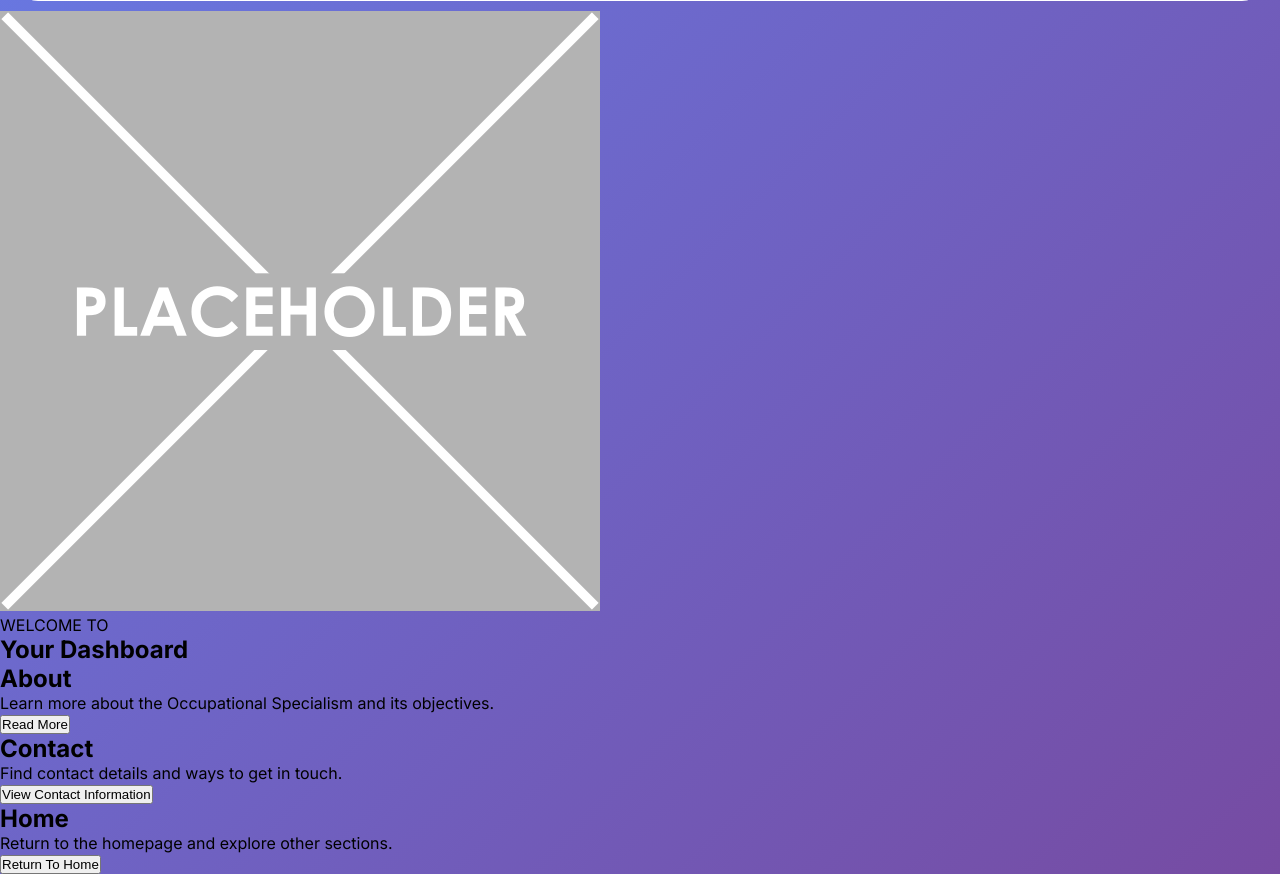
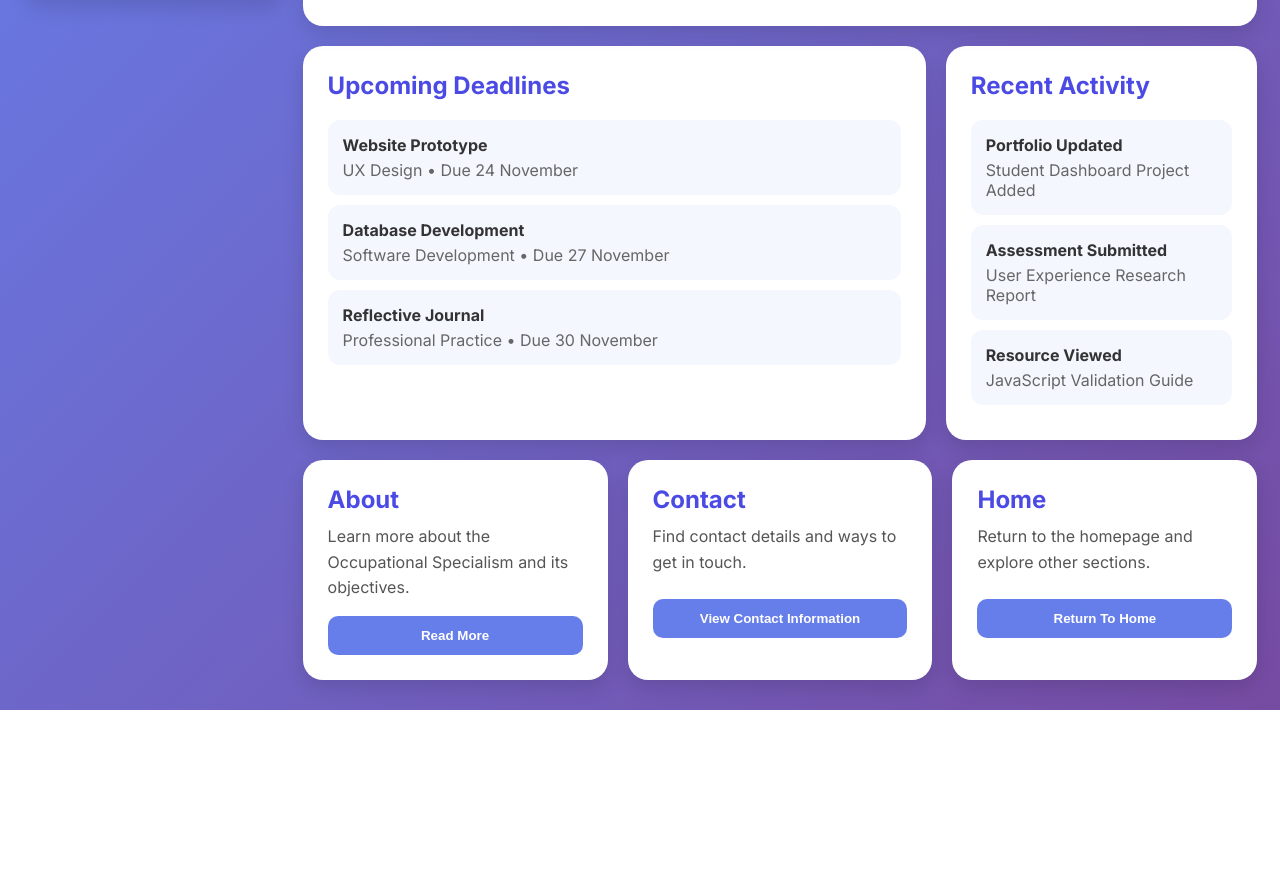
Before and after one commit to Nyxsteria/occupational-specialism, a PHP site: page /profile.html in a window 1280 px wide. Shown: the part 359-1233 px from the top of the page. After the commit the page ends 1069 px from the top, so only its background shows below. Run offline with PHP 8.4, Linux system fonts and the light colour scheme.

Commit message:
content update

```diff
--- a/css/profile-page.css
+++ b/css/profile-page.css
@@ -1,80 +1,345 @@
 @import url('https://fonts.googleapis.com/css2?family=Inter:wght@400;500;600;700&display=swap');
 
-* {
-    margin: 0;
-    padding: 0;
-    box-sizing: border-box;
-    -border: 1px solid black;
+*{
+    margin:0;
+    padding:0;
+    box-sizing:border-box;
 }
 
-body {
-    min-height: 100vh;
-    font-family: 'Inter', sans-serif;
+body{
+    min-height:100vh;
+    font-family:'Inter',sans-serif;
 
-    background: linear-gradient(
+    background:linear-gradient(
         135deg,
         #667eea 0%,
         #764ba2 100%
     );
+
+    padding:10px;
 }
 
+/* ---------------- HEADER ---------------- */
 
 .header-container{
-    width: 98%;
-    margin: 10px auto;
-    padding: 5px 25px;
+    width:98%;
+    margin:0 auto 20px auto;
+    padding:15px 25px;
 
-    display: flex;
-    justify-content: space-between;
-    align-items: center;
+    display:flex;
+    justify-content:space-between;
+    align-items:center;
 
-    background: white;
-    border-radius: 25px;
-    position: sticky;
-    top: 15px;
-    z-index: 1000;
+    background:white;
+    border-radius:20px;
+
+    box-shadow:0 8px 20px rgba(0,0,0,.12);
+
+    position:sticky;
+    top:10px;
+    z-index:1000;
 }
 
-.site-title{
-    flex: 1;
+.site-title h1{
+    color:#3f4ee6;
+    font-size:2rem;
+}
+
+#username{
+    color:#252525;
 }
 
 nav{
-    margin-left: auto;
+    margin-left:auto;
 }
 
 .navigator-menu{
-    display: flex;
-    flex-direction: row;
-    justify-content: flex-end;
-    align-items: center;
-    gap: 25px;
-    width: 30px;
-    list-style: none;
+    display:flex;
+    list-style:none;
+    gap:12px;
+
+    align-items:center;
 }
 
-.navigator-menu a, li{
-    border: none;
+.nav-button{
+    border:none;
+    background:#667eea;
+    color:white;
 
-    background: #667eea;
-    color: white;
+    font-weight:600;
 
-    padding: 8px 10px;
+    padding:12px 22px;
 
-    border-radius: 10px;
+    border-radius:10px;
 
-    cursor: pointer;
+    cursor:pointer;
 
-    font-family: inherit;
-    font-weight: 600;
-
-    transition: .3s;
+    transition:all .3s ease;
 }
 
+.nav-button:hover{
+    background:#4d63f7;
+    transform:translateY(-2px);
+}
 
-.navigator-menu li{
-    display: block;
+/* ---------------- MAIN ---------------- */
+
+.main-content{
+    width:98%;
+    margin:auto;
+
+    display:grid;
+    grid-template-columns:260px 1fr;
+    gap:20px;
 }
-.navigator-menu a:hover{
-    background: #5568e6;
+
+/* ---------------- LEFT COLUMN ---------------- */
+
+.left-column{
+    display:flex;
+    flex-direction:column;
 }
+
+.placeholder-img{
+    width:100%;
+
+    border-radius:20px;
+
+    background:white;
+
+    object-fit:cover;
+
+    box-shadow:0 8px 20px rgba(0,0,0,.12);
+}
+
+/* ---------------- RIGHT COLUMN ---------------- */
+
+.right-column{
+    display:flex;
+    flex-direction:column;
+    gap:20px;
+}
+
+/* ---------------- DASHBOARD ---------------- */
+
+.dashboard{
+    background:white;
+
+    border-radius:20px;
+
+    padding:30px;
+
+    min-height:250px;
+
+    box-shadow:0 8px 20px rgba(0,0,0,.12);
+
+    position:relative;
+}
+
+.subtitle{
+    color:#6f6f6f;
+    font-size:.9rem;
+    font-weight:500;
+
+    margin-bottom:10px;
+
+    letter-spacing:1px;
+}
+
+.dashboard h1{
+    color:#4b4ae4;
+    font-size:2.4rem;
+
+    margin-bottom:15px;
+}
+
+.body-container{
+    margin-top:25px;
+
+    display:grid;
+    grid-template-columns:repeat(4,1fr);
+    gap:15px;
+}
+
+.quick-stat{
+    background:#f5f7ff;
+    border-radius:15px;
+
+    padding:20px;
+}
+
+.quick-stat h3{
+    color:#4b4ae4;
+    margin-bottom:10px;
+}
+
+.quick-stat p{
+    color:#555;
+}
+
+/* ---------------- CARD SECTION ---------------- */
+
+.card-container{
+    display:grid;
+    grid-template-columns:repeat(3,1fr);
+    gap:20px;
+}
+
+.card{
+    background:white;
+
+    border-radius:20px;
+
+    padding:25px;
+
+    box-shadow:0 8px 20px rgba(0,0,0,.12);
+
+    transition:.3s ease;
+}
+
+.card:hover{
+    transform:translateY(-6px);
+}
+
+.card h2{
+    color:#4b4ae4;
+    margin-bottom:10px;
+}
+
+.card p{
+    color:#555;
+    line-height:1.6;
+    min-height:60px;
+}
+
+.card button{
+    width:100%;
+
+    margin-top:15px;
+
+    border:none;
+
+    background:#667eea;
+    color:white;
+
+    border-radius:10px;
+
+    padding:12px;
+
+    font-weight:600;
+
+    cursor:pointer;
+
+    transition:.3s;
+}
+
+.card button:hover{
+    background:#5064f4;
+}
+
+/* ---------------- EXTRA DASHBOARD SECTIONS ---------------- */
+
+.info-grid{
+    display:grid;
+    grid-template-columns:2fr 1fr;
+    gap:20px;
+}
+
+.deadlines,
+.activity{
+    background:white;
+
+    border-radius:20px;
+
+    padding:25px;
+
+    box-shadow:0 8px 20px rgba(0,0,0,.12);
+}
+
+.deadlines h2,
+.activity h2{
+    color:#4b4ae4;
+    margin-bottom:20px;
+}
+
+.deadline-item,
+.activity-item{
+    padding:15px;
+
+    margin-bottom:10px;
+
+    border-radius:12px;
+
+    background:#f5f7ff;
+}
+
+.deadline-item h4,
+.activity-item h4{
+    color:#333;
+    margin-bottom:5px;
+}
+
+.deadline-item p,
+.activity-item p{
+    color:#666;
+}
+
+/* ---------------- FOOTER ---------------- */
+
+footer{
+    width:98%;
+    margin:20px auto;
+
+    text-align:center;
+
+    color:white;
+}
+
+/* ---------------- RESPONSIVE ---------------- */
+
+@media(max-width:1200px){
+
+    .card-container{
+        grid-template-columns:1fr;
+    }
+
+    .body-container{
+        grid-template-columns:repeat(2,1fr);
+    }
+
+    .info-grid{
+        grid-template-columns:1fr;
+    }
+}
+
+@media(max-width:900px){
+
+    .main-content{
+        grid-template-columns:1fr;
+    }
+
+    .header-container{
+        flex-direction:column;
+        gap:15px;
+    }
+
+    .navigator-menu{
+        flex-wrap:wrap;
+        justify-content:center;
+    }
+}
+
+@media(max-width:600px){
+
+    .body-container{
+        grid-template-columns:1fr;
+    }
+
+    .site-title h1{
+        font-size:1.5rem;
+    }
+
+    .dashboard h1{
+        font-size:1.8rem;
+    }
+}
--- a/profile.html
+++ b/profile.html
@@ -4,7 +4,7 @@
 <head>
     <meta charset="UTF-8">
     <meta name="viewport" content="width=device-width, initial-scale=1.0">
-    <title>Profile</title>
+    <title>Student Dashboard</title>
 
     <link rel="stylesheet" href="css/profile-page.css">
 
@@ -15,46 +15,164 @@
 <body>
 
     <header>
+
         <div class="header-container">
 
             <div class="site-title">
                 <h1>
                     Your Profile,
-                    <span id="username">.</span>
+                    <span id="username">Declan</span>
                 </h1>
             </div>
 
             <nav>
+
                 <ul class="navigator-menu">
-                    <li><a class="nav-button">About</a></li>
-                    <li><a class="nav-button">Contact</a></li>
-                    <li><a class="nav-button">Resources</a></li>
-                    <li><a class="nav-button">Home</a></li>
-                    <li><img src="bell-image">Notifications</li>
+
+                    <li>
+                        <button class="nav-button">
+                            About
+                        </button>
+                    </li>
+
+                    <li>
+                        <button class="nav-button">
+                            Contact
+                        </button>
+                    </li>
+
+                    <li>
+                        <button class="nav-button">
+                            Resources
+                        </button>
+                    </li>
+
+                    <li>
+                        <button class="nav-button">
+                            Home
+                        </button>
+                    </li>
+
                 </ul>
+
             </nav>
 
         </div>
+
     </header>
 
     <main class="main-content">
 
         <div class="left-column">
+
             <img
                 class="placeholder-img"
                 src="images/placeholder.png"
-                alt="Profile Placeholder">
+                alt="Profile Picture">
+
         </div>
 
         <div class="right-column">
 
             <section class="dashboard">
 
-                <p class="subtitle">WELCOME TO</p>
+                <p class="subtitle">
+                    WELCOME BACK
+                </p>
 
-                <h1>Your Dashboard</h1>
+                <h1>
+                    Your Dashboard
+                </h1>
+
+                <p>
+                    Manage your coursework, assignments,
+                    attendance, resources and portfolio projects
+                    all in one place.
+                </p>
 
                 <div class="body-container">
+
+                    <div class="quick-stat">
+                        <h3>Attendance</h3>
+                        <p>96%</p>
+                    </div>
+
+                    <div class="quick-stat">
+                        <h3>Assignments Due</h3>
+                        <p>3 This Week</p>
+                    </div>
+
+                    <div class="quick-stat">
+                        <h3>Course Progress</h3>
+                        <p>68%</p>
+                    </div>
+
+                    <div class="quick-stat">
+                        <h3>Projects</h3>
+                        <p>6 Active</p>
+                    </div>
+
+                </div>
+
+            </section>
+
+            <section class="info-grid">
+
+                <div class="deadlines">
+
+                    <h2>
+                        Upcoming Deadlines
+                    </h2>
+
+                    <div class="deadline-item">
+                        <h4>Website Prototype</h4>
+                        <p>
+                            UX Design • Due 24 November
+                        </p>
+                    </div>
+
+                    <div class="deadline-item">
+                        <h4>Database Development</h4>
+                        <p>
+                            Software Development • Due 27 November
+                        </p>
+                    </div>
+
+                    <div class="deadline-item">
+                        <h4>Reflective Journal</h4>
+                        <p>
+                            Professional Practice • Due 30 November
+                        </p>
+                    </div>
+
+                </div>
+
+                <div class="activity">
+
+                    <h2>
+                        Recent Activity
+                    </h2>
+
+                    <div class="activity-item">
+                        <h4>Portfolio Updated</h4>
+                        <p>
+                            Student Dashboard Project Added
+                        </p>
+                    </div>
+
+                    <div class="activity-item">
+                        <h4>Assessment Submitted</h4>
+                        <p>
+                            User Experience Research Report
+                        </p>
+                    </div>
+
+                    <div class="activity-item">
+                        <h4>Resource Viewed</h4>
+                        <p>
+                            JavaScript Validation Guide
+                        </p>
+                    </div>
 
                 </div>
 
@@ -63,7 +181,10 @@
             <section class="card-container">
 
                 <div class="card">
-                    <h2>About</h2>
+
+                    <h2>
+                        About
+                    </h2>
 
                     <p>
                         Learn more about the Occupational
@@ -73,10 +194,14 @@
                     <button id="openPopup">
                         Read More
                     </button>
+
                 </div>
 
                 <div class="card">
-                    <h2>Contact</h2>
+
+                    <h2>
+                        Contact
+                    </h2>
 
                     <p>
                         Find contact details and ways
@@ -86,10 +211,14 @@
                     <button>
                         View Contact Information
                     </button>
+
                 </div>
 
                 <div class="card">
-                    <h2>Home</h2>
+
+                    <h2>
+                        Home
+                    </h2>
 
                     <p>
                         Return to the homepage and
@@ -99,6 +228,7 @@
                     <button>
                         Return To Home
                     </button>
+
                 </div>
 
             </section>
@@ -109,6 +239,10 @@
 
     <footer>
 
+        <p>
+
+        </p>
+
     </footer>
 
 </body>
--- a/profile.php
+++ b/profile.php
@@ -0,0 +1,3 @@
+session_start();
+
+$username = $_SESSION['username'];
```
